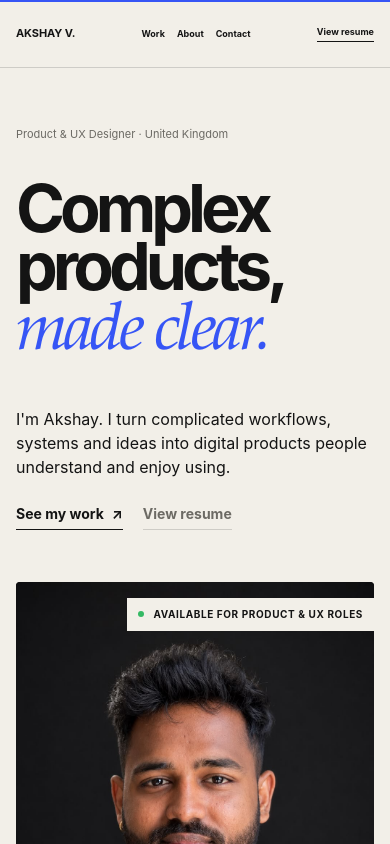
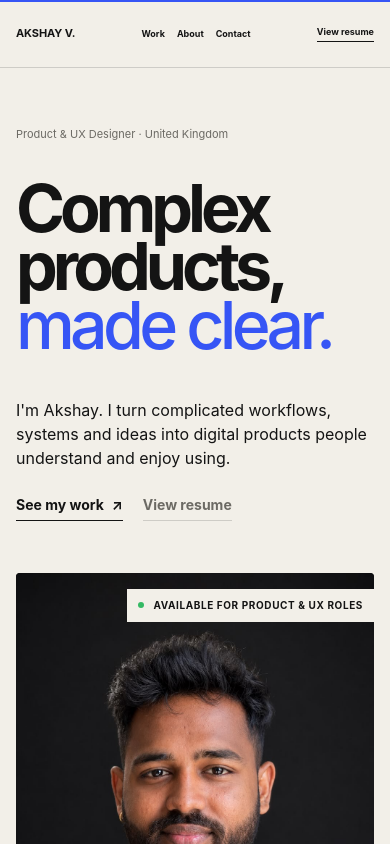
Before and after one commit to Akshayux/akshay-portfolio, a Next.js app: page / in a window 390 px wide. Shown: the top 844 px of the page. Built offline with nearby package versions, Linux system fonts and the light colour scheme.

Commit message:
Simplify accent typography

```diff
--- a/app/globals.css
+++ b/app/globals.css
@@ -6,6 +6,7 @@
   --line:rgba(20,20,20,.16);
   --accent:#3655f5;
   --accent-deep:#243fc7;
+  --accent-font:Inter,"Helvetica Neue",Helvetica,Arial,sans-serif;
   --white:#fff;
   --radius:8px;
   --shadow:0 24px 70px rgba(20,22,18,.10);
@@ -163,7 +164,7 @@ p{color:var(--muted)}
 .hero-copy{max-width:none;align-self:center}
 .hero-label{display:block;margin-bottom:72px;font-size:11px;color:var(--muted)}
 .hero h1{font-size:clamp(76px,8.2vw,126px);line-height:.87;font-weight:650;letter-spacing:-.075em;max-width:980px}
-.hero h1 em{font-family:"Iowan Old Style","Palatino Linotype","Book Antiqua",Palatino,serif;font-weight:400;font-style:italic;letter-spacing:-.055em;color:var(--accent)}
+.hero h1 em{font-family:var(--accent-font);font-weight:520;font-style:normal;letter-spacing:-.072em;color:var(--accent)}
 .contact-cta h2 em{font-family:Georgia,"Times New Roman",serif;font-weight:400;letter-spacing:-.07em;color:var(--accent)}
 .hero-intro{display:grid;grid-template-columns:minmax(300px,560px);align-items:start;gap:26px;margin-top:52px}
 .hero-intro>p{font-size:18px;line-height:1.5;color:var(--ink)}
@@ -223,7 +224,9 @@ p{color:var(--muted)}
 .home-about-copy{padding-top:8px;max-width:700px}
 .home-about-copy .large-copy{font-size:clamp(27px,2.6vw,39px);line-height:1.27;letter-spacing:-.04em;color:var(--ink);margin-bottom:34px}
 .home-about-copy>p:not(.large-copy){font-size:16px;max-width:590px}
-.home-about-copy blockquote{font-family:Georgia,"Times New Roman",serif;font-size:clamp(28px,3vw,44px);font-style:italic;line-height:1.22;color:var(--accent-deep);margin:72px 0 54px}
+.home-about-copy blockquote{font-family:var(--accent-font);font-size:clamp(28px,3vw,44px);font-style:normal;font-weight:520;line-height:1.22;letter-spacing:-.045em;color:var(--accent-deep);margin:72px 0 54px}
+
+.eyebrow,.portrait-mark,.project-body .text-link,.experience-preview strong,.editorial-heading>span,.simple-experience div p,.ux-game-result strong,.contact-cta .button,.work-snapshot strong,.timeline-title strong,.resume-heading>div:first-child>span,.resume-experience strong,.decision-card>div>span{font-family:var(--accent-font);font-style:normal}
 .simple-experience{border-top:1px solid var(--line);margin-bottom:40px}
 .simple-experience article{display:grid;grid-template-columns:190px 1fr 1.2fr;gap:36px;align-items:start;padding:29px 0;border-bottom:1px solid var(--line)}
 .simple-experience time{font-size:10px;text-transform:uppercase;letter-spacing:.06em;color:var(--muted);padding-top:4px}
```
